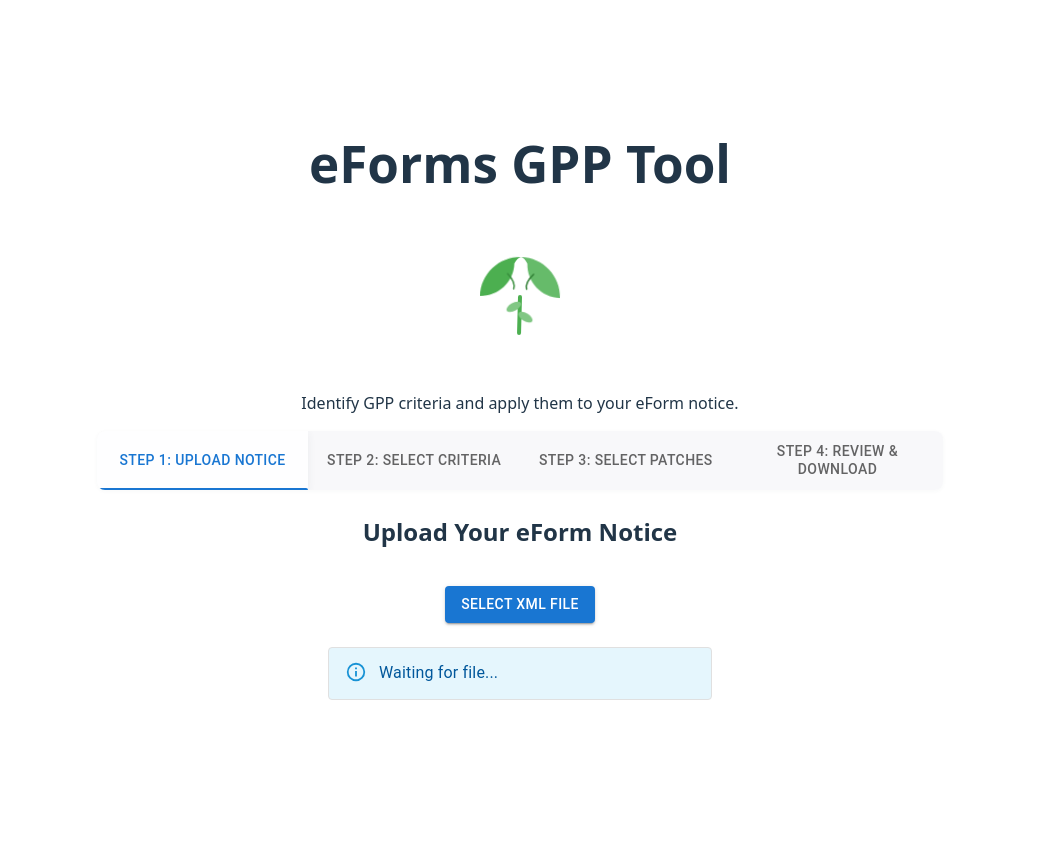
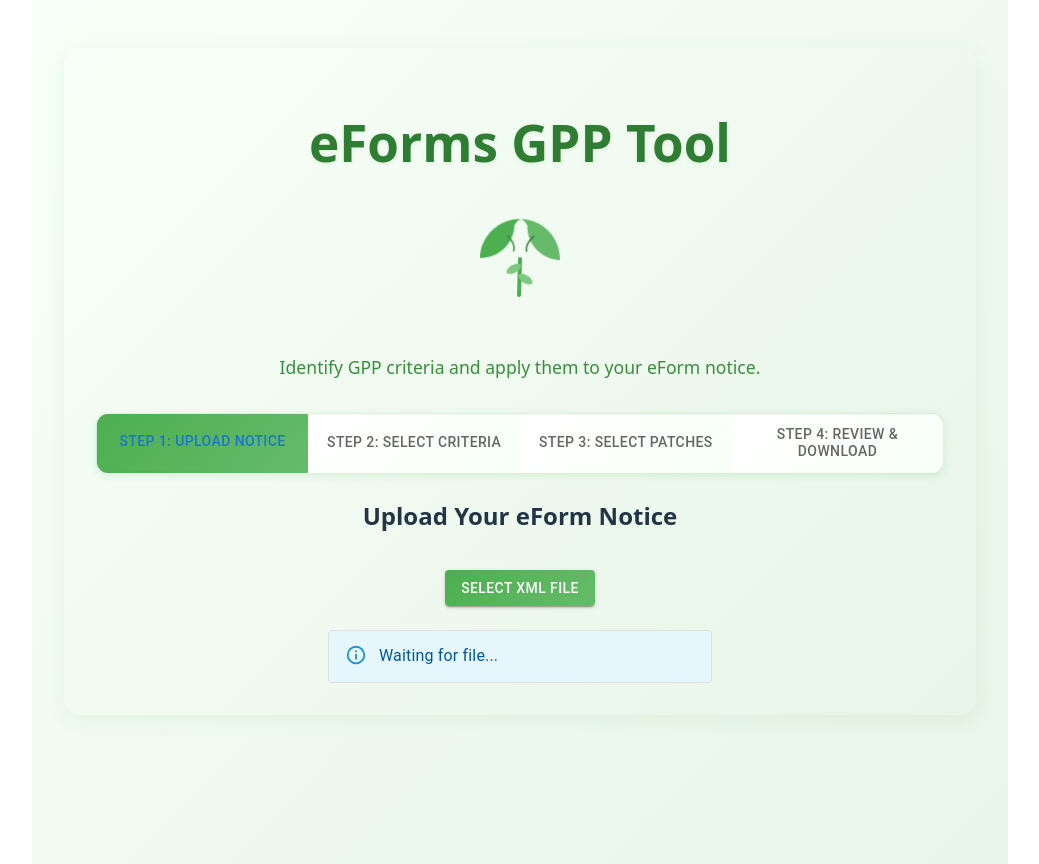
Before and after one commit to uritrejo/eforms-gpp-UI, a React (Vite) app: page / in a window 1280 px wide. Shown: the whole page, without its empty margins (120-1159 px from the left). Before the commit the page ends 800 px from the top, so only its background shows below. Built offline with nearby package versions, Linux system fonts and the light colour scheme.

Commit message:
greenify the app, now it's starting to look like a green app lol

```diff
--- a/src/App.css
+++ b/src/App.css
@@ -3,6 +3,8 @@
     margin: 0 auto;
     padding: 2rem;
     text-align: center;
+    background: linear-gradient(135deg, #f8fff8 0%, #e8f5e8 100%);
+    min-height: 100vh;
 }
 
 .logo {
@@ -56,28 +58,115 @@
 
 /* Make the stepper (Tabs) buttons background a bit gray/white-ish and improve contrast */
 .MuiTabs-root {
-    background: #f5f5f7a2;
-    border-radius: 8px;
-    box-shadow: 0 1px 4px 0 rgba(60, 72, 88, 0.04);
+    background: linear-gradient(135deg, #f0f8f0 0%, #e8f5e8 50%, #dff2df 100%);
+    border-radius: 12px;
+    box-shadow: 0 2px 8px 0 rgba(76, 175, 80, 0.15);
+    border: 1px solid rgba(76, 175, 80, 0.1);
 }
 
 .MuiTab-root {
-    background: #f5f5f7;
-    color: #222;
+    background: linear-gradient(135deg, #ffffff 0%, #f8fff8 100%);
+    color: #2e7d32;
     font-weight: 600;
-    border-radius: 8px 8px 0 0;
+    border-radius: 8px;
     min-height: 48px;
-    transition: background 0.2s;
+    margin: 4px;
+    transition: all 0.3s ease;
+    border: 1px solid rgba(76, 175, 80, 0.2);
 }
 
 .MuiTab-root.Mui-selected {
-    background: #ffffffd7;
-    color: #1976d2;
-    box-shadow: 0 2px 8px 0 rgba(60, 72, 88, 0.07);
+    background: linear-gradient(135deg, #4caf50 0%, #66bb6a 100%);
+    color: #ffffff;
+    box-shadow: 0 4px 12px 0 rgba(76, 175, 80, 0.3);
+    transform: translateY(-1px);
+}
+
+.MuiTab-root:hover:not(.Mui-selected) {
+    background: linear-gradient(135deg, #f1f8e9 0%, #e8f5e8 100%);
+    transform: translateY(-1px);
+    box-shadow: 0 2px 8px 0 rgba(76, 175, 80, 0.2);
 }
 
 .MuiTabs-indicator {
-    background: #1976d2;
+    background: linear-gradient(90deg, #4caf50, #66bb6a);
     height: 3px;
-    border-radius: 2px 2px 0 0;
+    border-radius: 2px;
 }
+
+/* Additional sustainability styling */
+.homepage-container {
+    background: linear-gradient(135deg, #f8fff8 0%, #e8f5e8 100%);
+    border-radius: 16px;
+    box-shadow: 0 4px 20px rgba(76, 175, 80, 0.1);
+    padding: 2rem;
+    margin: 1rem 0;
+}
+
+.homepage-container h1 {
+    color: #2e7d32;
+    text-shadow: 0 2px 4px rgba(76, 175, 80, 0.1);
+    margin-bottom: 1rem;
+}
+
+.homepage-container .description {
+    color: #388e3c;
+    font-size: 1.1rem;
+    margin-bottom: 2rem;
+}
+
+/* Alert styling for sustainability theme */
+.MuiAlert-root {
+    border-radius: 12px;
+    box-shadow: 0 2px 8px rgba(76, 175, 80, 0.1);
+}
+
+.MuiAlert-standardSuccess {
+    background: linear-gradient(135deg, #e8f3e8 0%, #f1f8e9 100%);
+    border: 1px solid rgba(76, 175, 80, 0.2);
+}
+
+.MuiAlert-standardInfo {
+    background: linear-gradient(135deg, #f0f8f0 0%, #f8fff8 100%);
+    border: 1px solid rgba(76, 175, 80, 0.15);
+}
+
+/* Dialog styling */
+.MuiDialog-paper {
+    border-radius: 16px;
+    box-shadow: 0 8px 32px rgba(76, 175, 80, 0.15);
+}
+
+.MuiDialogTitle-root {
+    color: #2e7d32;
+    font-weight: 600;
+    background: linear-gradient(135deg, #f8fff8 0%, #f0f8f0 100%);
+    border-bottom: 1px solid rgba(76, 175, 80, 0.1);
+}
+
+/* List item styling */
+.MuiListItem-root {
+    border-radius: 8px;
+    margin: 4px 0;
+    transition: all 0.2s ease;
+}
+
+.MuiListItem-root:hover {
+    background: linear-gradient(135deg, #f1f8e9 0%, #e8f5e8 100%);
+    transform: translateX(4px);
+}
+
+/* Checkbox styling */
+.MuiCheckbox-root {
+    color: #4caf50;
+}
+
+.MuiCheckbox-root.Mui-checked {
+    color: #2e7d32;
+}
+
+/* Paper styling */
+.MuiPaper-root {
+    background: linear-gradient(135deg, #f8fff8 0%, #f0f8f0 100%);
+    border: 1px solid rgba(76, 175, 80, 0.1);
+}
--- a/src/App.jsx
+++ b/src/App.jsx
@@ -339,7 +339,21 @@ function App() {
                             style={{ display: "none" }}
                             onChange={handleFileChange}
                         />
-                        <Button variant="contained" color="primary" onClick={handleAreaClick} sx={{ mt: 2, mb: 1 }}>
+                        <Button
+                            variant="contained"
+                            onClick={handleAreaClick}
+                            sx={{
+                                mt: 2,
+                                mb: 1,
+                                background: "linear-gradient(135deg, #4caf50 0%, #66bb6a 100%)",
+                                color: "white",
+                                "&:hover": {
+                                    background: "linear-gradient(135deg, #388e3c 0%, #4caf50 100%)",
+                                    transform: "translateY(-1px)",
+                                    boxShadow: "0 4px 12px rgba(76, 175, 80, 0.3)",
+                                },
+                            }}
+                        >
                             Select XML File
                         </Button>
                     </div>
@@ -456,7 +470,23 @@ function App() {
                             </Box>
                             <Box sx={{ height: 80 }} />
                             <Box sx={{ display: "flex", justifyContent: "center" }}>
-                                <Button variant="contained" color="success" onClick={handleAnalyzeNotice}>
+                                <Button
+                                    variant="contained"
+                                    onClick={handleAnalyzeNotice}
+                                    sx={{
+                                        background: "linear-gradient(135deg, #4caf50 0%, #66bb6a 100%)",
+                                        color: "white",
+                                        px: 4,
+                                        py: 1.2,
+                                        fontSize: "1.1rem",
+                                        fontWeight: 600,
+                                        "&:hover": {
+                                            background: "linear-gradient(135deg, #388e3c 0%, #4caf50 100%)",
+                                            transform: "translateY(-2px)",
+                                            boxShadow: "0 6px 16px rgba(76, 175, 80, 0.3)",
+                                        },
+                                    }}
+                                >
                                     Analyze Notice
                                 </Button>
                             </Box>
@@ -468,7 +498,7 @@ function App() {
                         onClose={() => setRenderDialogOpen(false)}
                         maxWidth="lg"
                         fullWidth
-                        PaperProps={{ sx: { background: "#fff" } }}
+                        PaperProps={{ sx: { background: "linear-gradient(135deg, #f8fff8 0%, #f0f8f0 100%)" } }}
                     >
                         <DialogTitle>Rendered Notice Preview</DialogTitle>
                         <DialogContent
@@ -524,7 +554,7 @@ function App() {
                                                 mb: 2,
                                                 borderRadius: 2,
                                                 boxShadow: "0 2px 8px 0 rgba(60,72,88,0.07)",
-                                                background: "#d3d3d3", // just a little gray
+                                                background: "#f0f8f0", // light green background
                                                 border: "1px solid #e0e7ef",
                                                 transition: "box-shadow 0.2s",
                                                 "&:hover": {
@@ -595,7 +625,7 @@ function App() {
                                             mb: 2,
                                             borderRadius: 2,
                                             boxShadow: "0 2px 8px 0 rgba(60,72,88,0.07)",
-                                            background: "#d3d3d3", // just a little gray
+                                            background: "#f0f8f0", // light green background
                                             border: "1px solid #e0e7ef",
                                             transition: "box-shadow 0.2s",
                                             "&:hover": {
@@ -670,7 +700,7 @@ function App() {
                         onClose={handleDetailsClose}
                         maxWidth="sm"
                         fullWidth
-                        PaperProps={{ sx: { background: "#d3d3d3" } }}
+                        PaperProps={{ sx: { background: "linear-gradient(135deg, #f8fff8 0%, #f0f8f0 100%)" } }}
                     >
                         <DialogTitle>Details</DialogTitle>
                         <DialogContent dividers>
@@ -781,7 +811,7 @@ function App() {
                                             mb: 2,
                                             borderRadius: 2,
                                             boxShadow: "0 2px 8px 0 rgba(60,72,88,0.07)",
-                                            background: "#d3d3d3", // match criteria/documents item bg
+                                            background: "#f0f8f0", // match criteria/documents item bg
                                             border: "1px solid #e0e7ef",
                                             transition: "box-shadow 0.2s",
                                             "&:hover": {
@@ -858,7 +888,7 @@ function App() {
                         onClose={handlePatchDetailsClose}
                         maxWidth="sm"
                         fullWidth
-                        PaperProps={{ sx: { background: "#d3d3d3" } }}
+                        PaperProps={{ sx: { background: "linear-gradient(135deg, #f8fff8 0%, #f0f8f0 100%)" } }}
                     >
                         <DialogTitle>Patch Details</DialogTitle>
                         <DialogContent dividers>
@@ -975,7 +1005,11 @@ function App() {
                 </div>
             )}
             {/* Analyze Notice Dialog */}
-            <Dialog open={dialogOpen} onClose={handleDialogClose} PaperProps={{ sx: { background: "#d3d3d3" } }}>
+            <Dialog
+                open={dialogOpen}
+                onClose={handleDialogClose}
+                PaperProps={{ sx: { background: "linear-gradient(135deg, #f8fff8 0%, #f0f8f0 100%)" } }}
+            >
                 <DialogTitle>Notice Analysis Result</DialogTitle>
                 <DialogContent>
                     <Typography sx={{ whiteSpace: "pre-wrap" }}>
@@ -997,7 +1031,19 @@ function App() {
                 </DialogContent>
                 <DialogActions>
                     <Button onClick={handleDialogClose}>Close</Button>
-                    <Button variant="contained" color="primary" onClick={handleNextStep}>
+                    <Button
+                        variant="contained"
+                        onClick={handleNextStep}
+                        sx={{
+                            background: "linear-gradient(135deg, #4caf50 0%, #66bb6a 100%)",
+                            color: "white",
+                            "&:hover": {
+                                background: "linear-gradient(135deg, #388e3c 0%, #4caf50 100%)",
+                                transform: "translateY(-1px)",
+                                boxShadow: "0 4px 12px rgba(76, 175, 80, 0.3)",
+                            },
+                        }}
+                    >
                         Next: Select Criteria
                     </Button>
                 </DialogActions>
@@ -1006,7 +1052,7 @@ function App() {
             <Dialog
                 open={patchDialogOpen}
                 onClose={handlePatchDialogClose}
-                PaperProps={{ sx: { background: "#d3d3d3" } }}
+                PaperProps={{ sx: { background: "linear-gradient(135deg, #f8fff8 0%, #f0f8f0 100%)" } }}
             >
                 <DialogTitle>Suggest Patches</DialogTitle>
                 <DialogContent>
@@ -1042,7 +1088,7 @@ function App() {
             <Dialog
                 open={applyDialogOpen}
                 onClose={handleApplyDialogClose}
-                PaperProps={{ sx: { background: "#d3d3d3" } }}
+                PaperProps={{ sx: { background: "linear-gradient(135deg, #f8fff8 0%, #f0f8f0 100%)" } }}
             >
                 <DialogTitle>Apply Patches</DialogTitle>
                 <DialogContent>
@@ -1298,7 +1344,7 @@ function App() {
                 onClose={handleValidationDialogClose}
                 maxWidth="md"
                 fullWidth
-                PaperProps={{ sx: { background: "#d3d3d3" } }}
+                PaperProps={{ sx: { background: "linear-gradient(135deg, #f8fff8 0%, #f0f8f0 100%)" } }}
             >
                 <DialogTitle>
                     <Box sx={{ display: "flex", alignItems: "center" }}>
@@ -1420,7 +1466,19 @@ function App() {
                 <DialogActions>
                     <Button onClick={handleValidationDialogClose}>Close</Button>
                     {validationResult?.success && validationResult.data?.validationReport && (
-                        <Button variant="contained" color="primary" onClick={handleDownloadValidationReport}>
+                        <Button
+                            variant="contained"
+                            onClick={handleDownloadValidationReport}
+                            sx={{
+                                background: "linear-gradient(135deg, #4caf50 0%, #66bb6a 100%)",
+                                color: "white",
+                                "&:hover": {
+                                    background: "linear-gradient(135deg, #388e3c 0%, #4caf50 100%)",
+                                    transform: "translateY(-1px)",
+                                    boxShadow: "0 4px 12px rgba(76, 175, 80, 0.3)",
+                                },
+                            }}
+                        >
                             Download Validation Report
                         </Button>
                     )}
```
